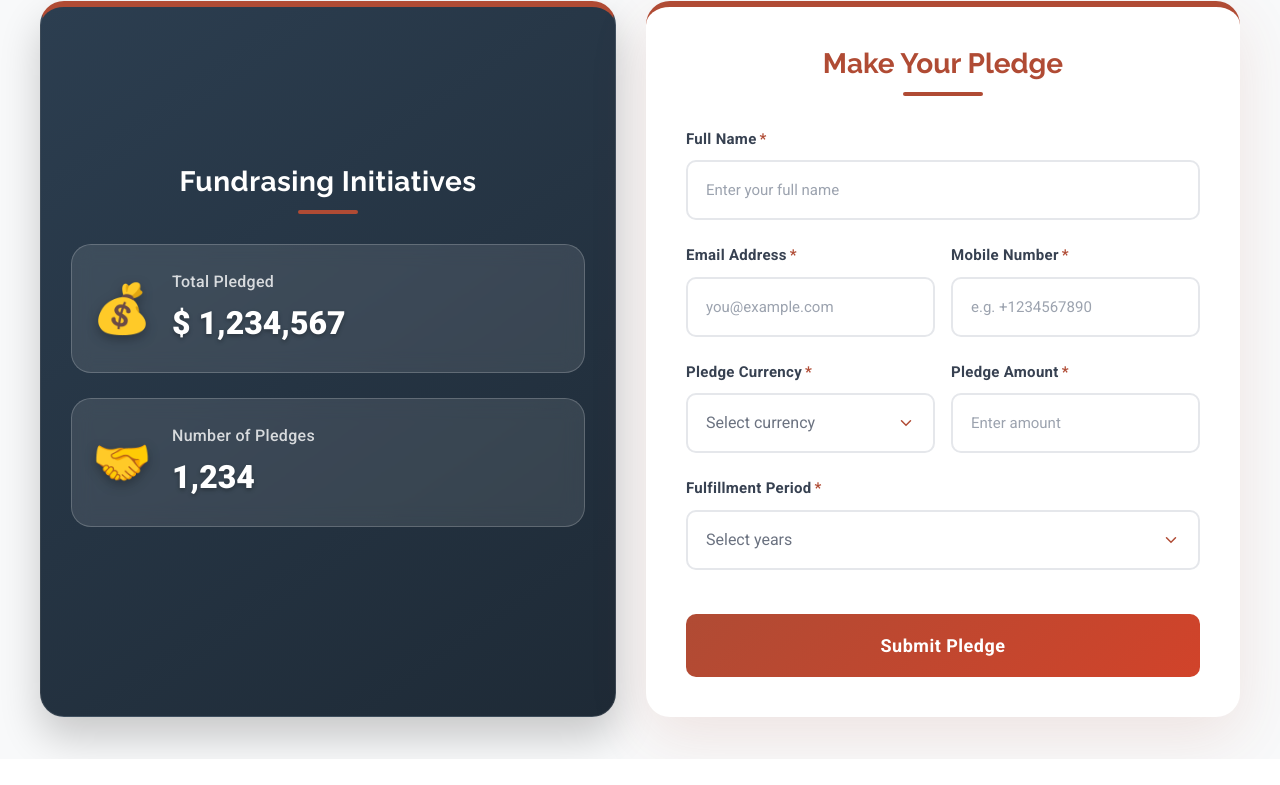
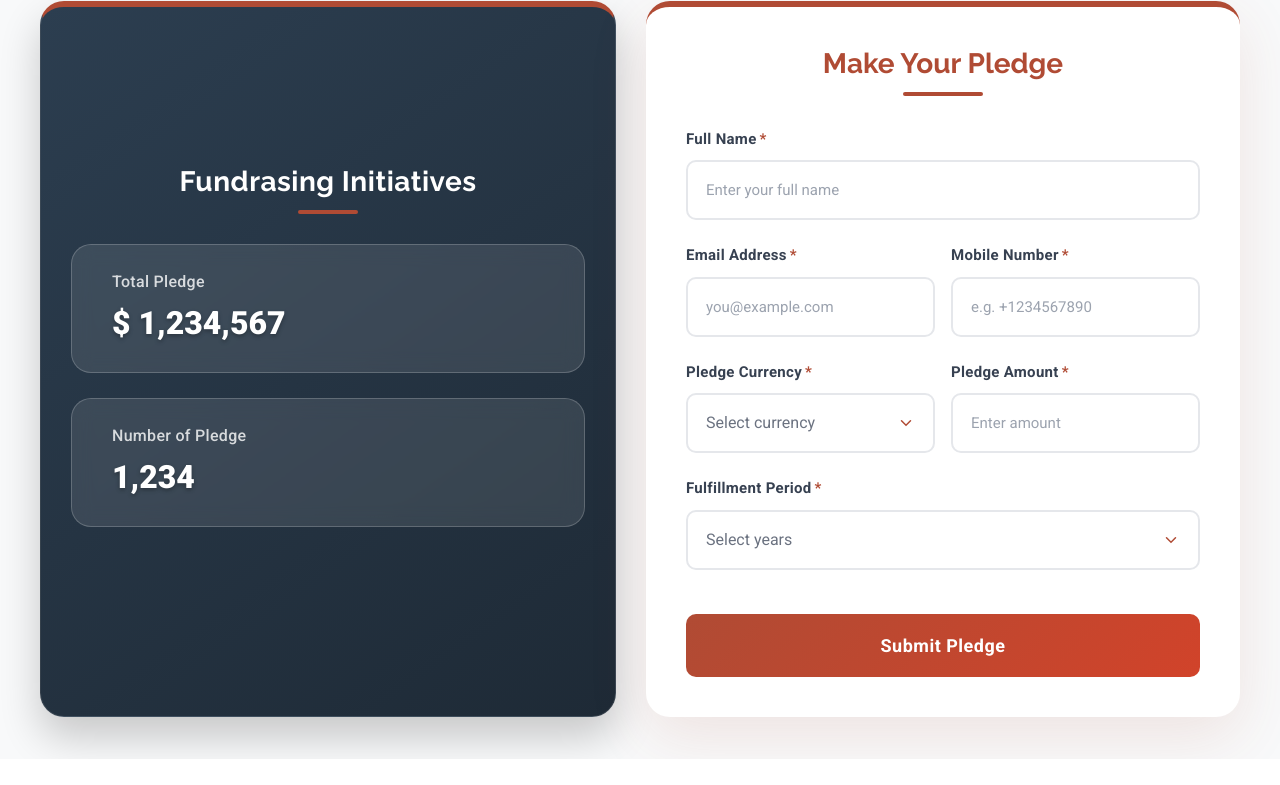
Before and after one commit to mahima263/classof2015, a plain HTML site: page index.html in a window 1280 px wide. Shown: the part 2369-3154 px from the top of the page. Drawn offline with Linux system fonts and the light colour scheme.

Commit message:
add fundspell  commit

```diff
--- a/index.html
+++ b/index.html
@@ -348,16 +348,16 @@ const timer = setInterval(updateCountdown, 1000);
       <h3 class="stats-title-unique">Fundrasing Initiatives</h3>
       <div class="stats-grid-unique">
         <div class="stat-card-unique">
-          <div class="stat-icon-unique">💰</div>
+          <div class="stat-icon-unique"></div>
           <div class="stat-content-unique">
-            <span class="stat-label-unique">Total Pledged</span>
+            <span class="stat-label-unique">Total Pledge</span>
             <span class="stat-value-unique" id="totalPledgedDisplay">$ 1,234,567</span>
           </div>
         </div>
         <div class="stat-card-unique">
-          <div class="stat-icon-unique">🤝</div>
+          <div class="stat-icon-unique"></div>
           <div class="stat-content-unique">
-            <span class="stat-label-unique">Number of Pledges</span>
+            <span class="stat-label-unique">Number of Pledge</span>
             <span class="stat-value-unique" id="totalPledgesDisplay">1,234</span>
           </div>
         </div>
@@ -1768,7 +1768,7 @@ const timer = setInterval(updateCountdown, 1000);
                 </a>
               </div>
               <div class="quick-contact">
-                <span class="contact-label">Need direct support for fundrasing?</span>
+                <span class="contact-label">Need direct support for fundraising?</span>
                 <a href="tel:+918700452443" class="contact-link">
                   <i class="bi bi-telephone"></i>
                   Priyadarshini Singh <br />
```
